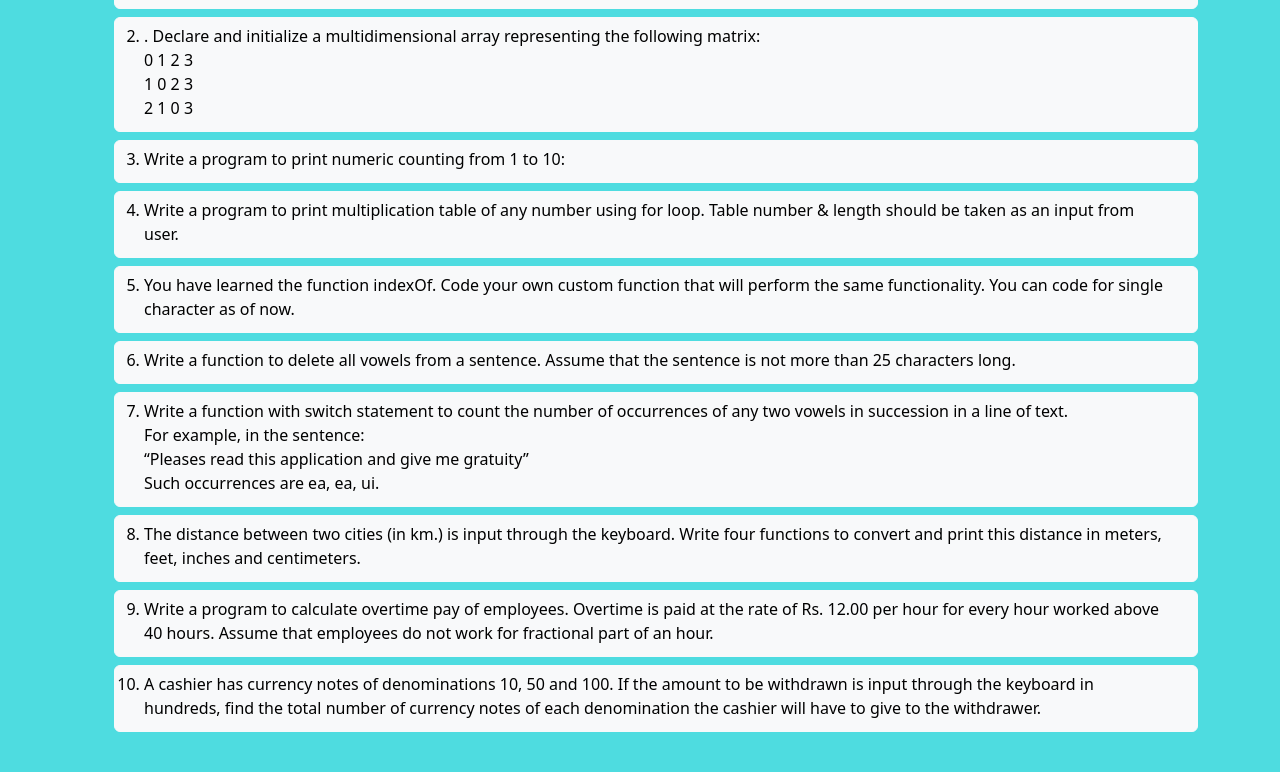
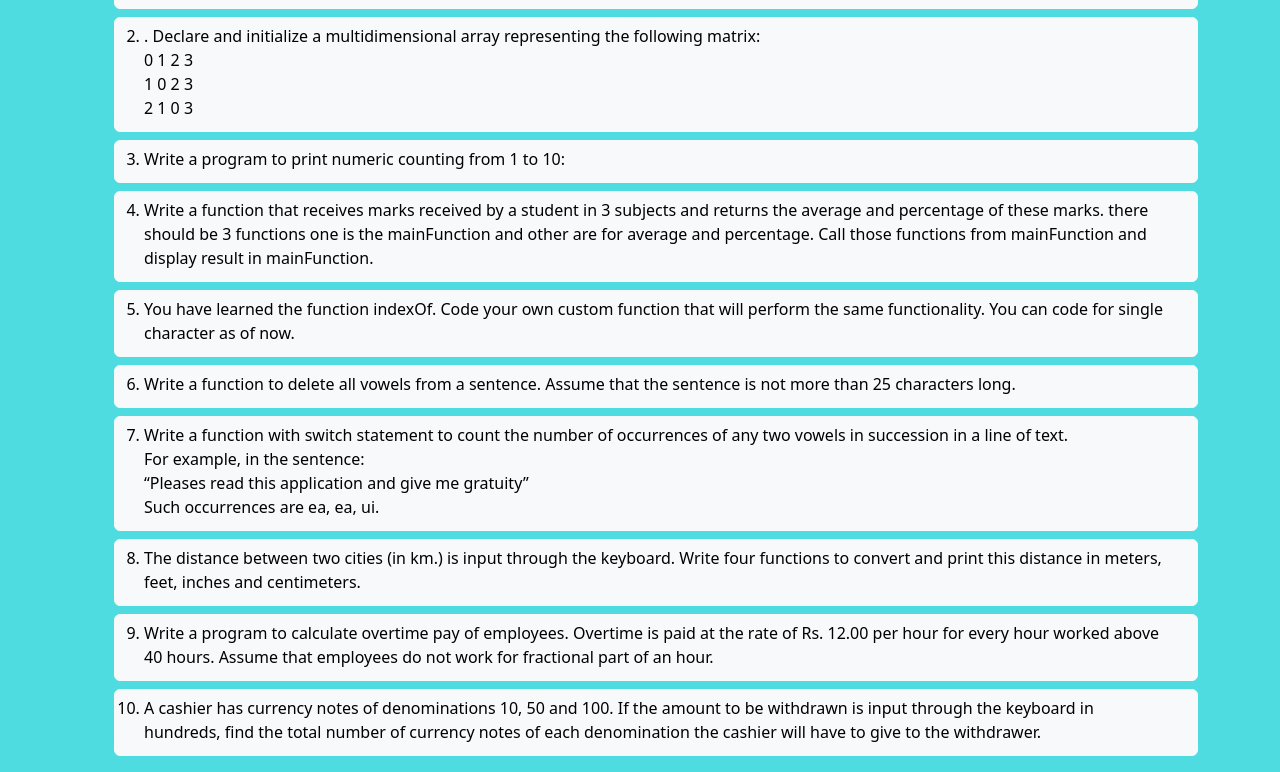
Before and after one commit to rabiayousuf187/JS_Assign_03-Chapter31-42-SMIT-20May2023, a plain HTML site: page pages/function-loops.html in a window 1280 px wide. Shown: the part 125-897 px from the top of the page. Before the commit the page ends 873 px from the top, so only its background shows below. Drawn offline with nearby package versions, Linux system fonts and the light colour scheme.

Commit message:
Ques update

```diff
--- a/pages/function-loops.html
+++ b/pages/function-loops.html
@@ -38,8 +38,7 @@
           </button>
 
           <button class="btn btn-light" type="button" onclick="ques4()">
-            <li class="ques">Write a program to print multiplication table of any number using for loop. Table number & length should be
-              taken as an input from user.</li>
+            <li class="ques">Write a function that receives marks received by a student in 3 subjects and returns the average and percentage of these marks. there should be 3 functions one is the mainFunction and other are for average and percentage. Call those functions from mainFunction and display result in mainFunction.</li>
           </button>
 
           <button class="btn btn-light" type="button" onclick="ques5()">
```
